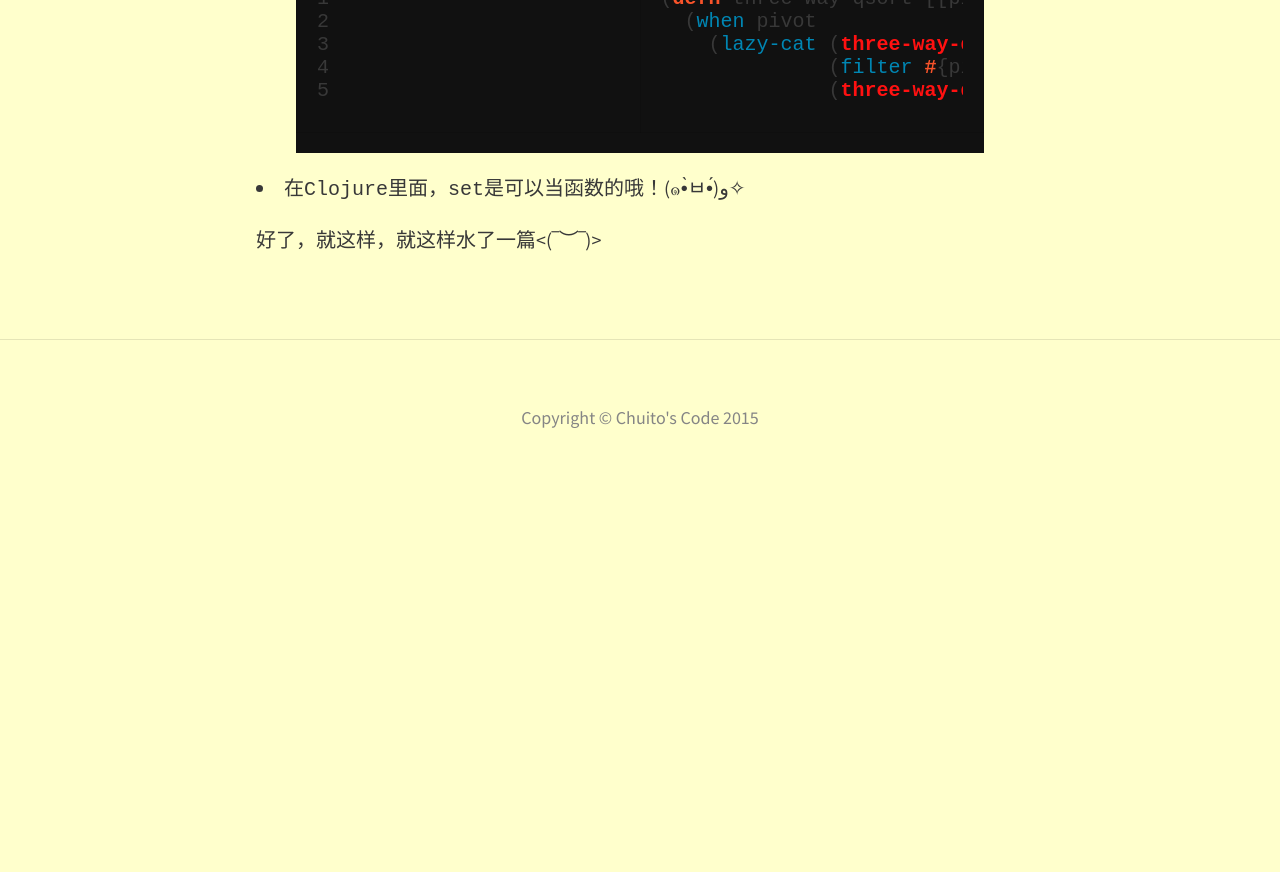
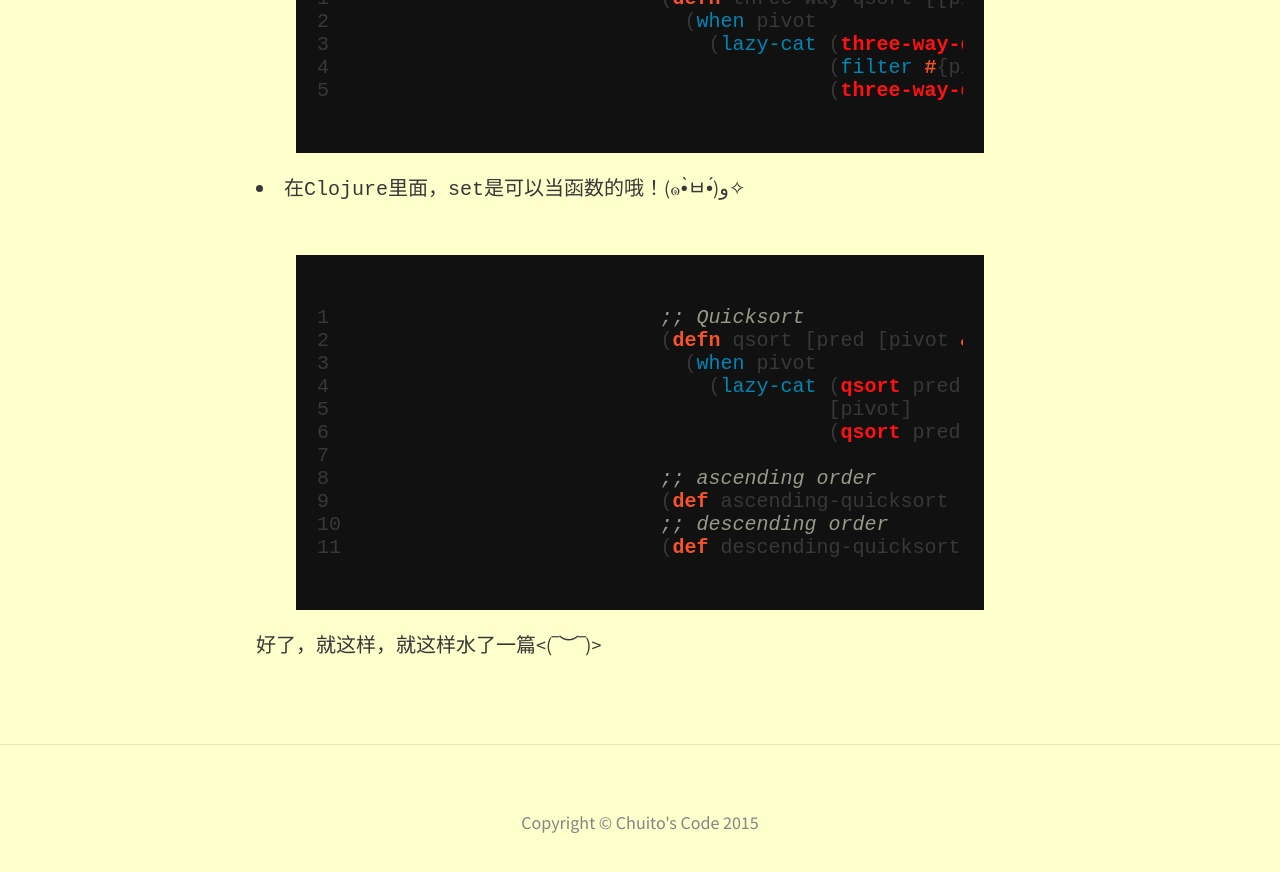
Before and after one commit to ChuitoChan/ChuitoChan.github.io, a Jekyll site: the page built from _posts/2015-07-26-quicksort-in-clojure.md, in a window 1280 px wide and 900 px high, scrolled down 2244 px. Shown: the top 872 px of the window. Built offline with Jekyll 4.4.1, drawn with Linux system fonts in a browser that asks for light colours; nearby versions of some CDN libraries; before the commit the page ends 2739 px from its top, so only the background shows below that; some of the changed text lies outside the part shown.

Commit message:
Update 2015-07-26-quicksort-in-clojure.md

```diff
--- a/_posts/2015-07-26-quicksort-in-clojure.md
+++ b/_posts/2015-07-26-quicksort-in-clojure.md
@@ -9,8 +9,7 @@ feature-img: "img/sample_feature_img.png"
 *Quicksort* 的基本思路就是：
 
 1. 在序列中找一个数作为基准(*pivot*)（暂时取第一个数吧）
-2. 对序列进行分区操作，将比这个基准大的数都放到它的右边，将小于或等于它的数都放到
-   它的左边（这个过程实际上就已经将作为基准的数放到了其排序后的正确位置）
+2. 对序列进行分区操作，将比这个基准大的数都放到它的右边，将小于或等于它的数都放到它的左边（这个过程实际上就已经将作为基准的数放到了其排序后的正确位置）
 3. 再对左右区间重复上一步，直到各区只有一个数，这样整个序列就排好啰~~~
 
 在`Clojure`里面，函数`filter`和`remove`可以用来筛选出一个序列里面我们想要的数（大于基准的数和不大于基准的数）。所以*Quicksort*在`Clojure`里可以这样写：
@@ -63,6 +62,21 @@ feature-img: "img/sample_feature_img.png"
 {% endhighlight clojure %}
 
 * 在`Clojure`里面，`set`是可以当函数的哦！(๑•̀ㅂ•́)و✧
+<br>
+<br>
 
+{% highlight clojure linenos %}
+;; Quicksort
+(defn qsort [pred [pivot & xs]]
+  (when pivot
+    (lazy-cat (qsort pred (filter #(pred % pivot) xs))
+              [pivot]
+              (qsort pred (remove #(pred % pivot) xs)))))
+
+;; ascending order
+(def ascending-quicksort (qsort <))
+;; descending order
+(def descending-quicksort (qsort >))
+{% endhighlight clojure %}
 
 好了，就这样，就这样水了一篇<(‾︶‾)>
```
